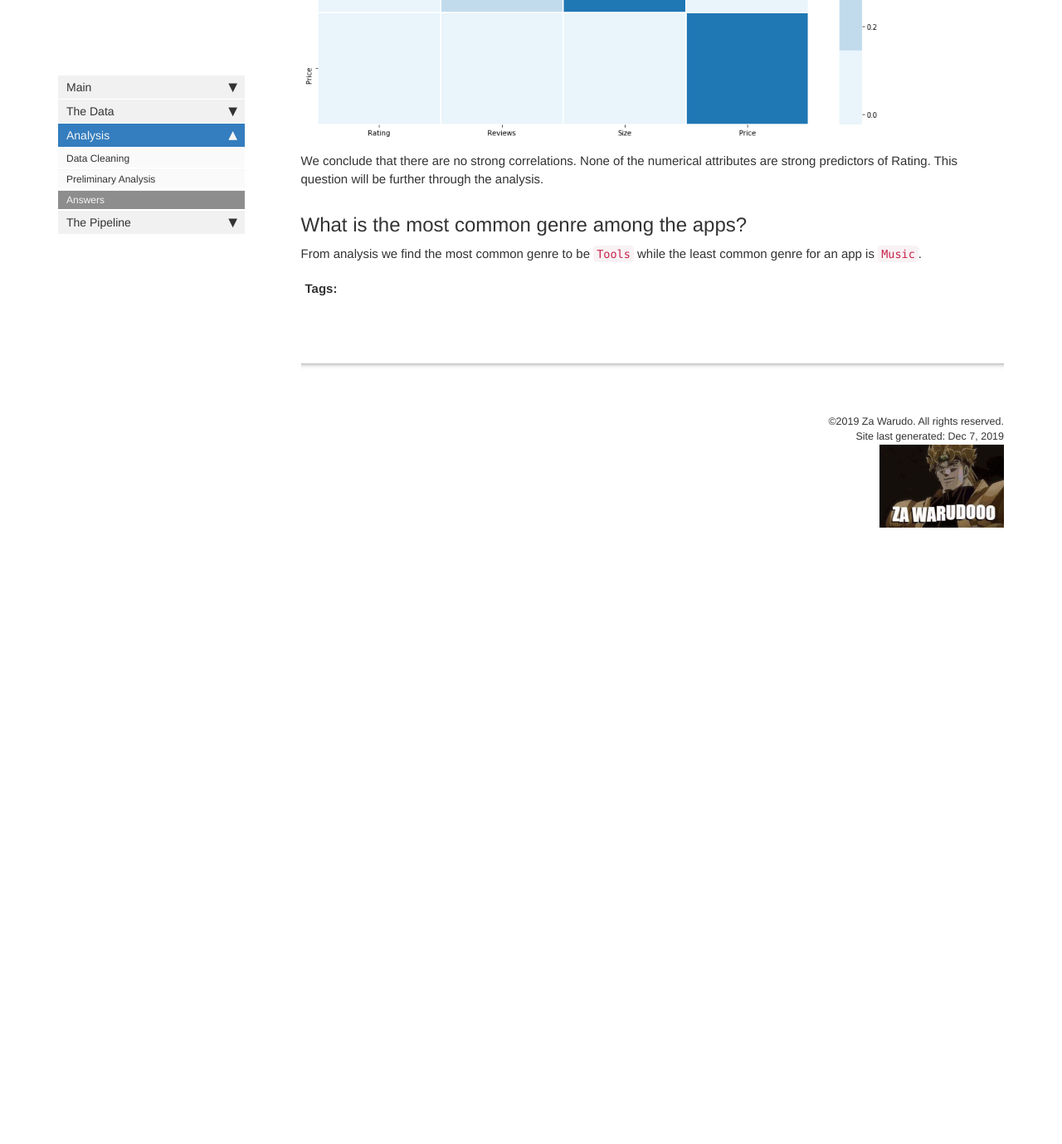
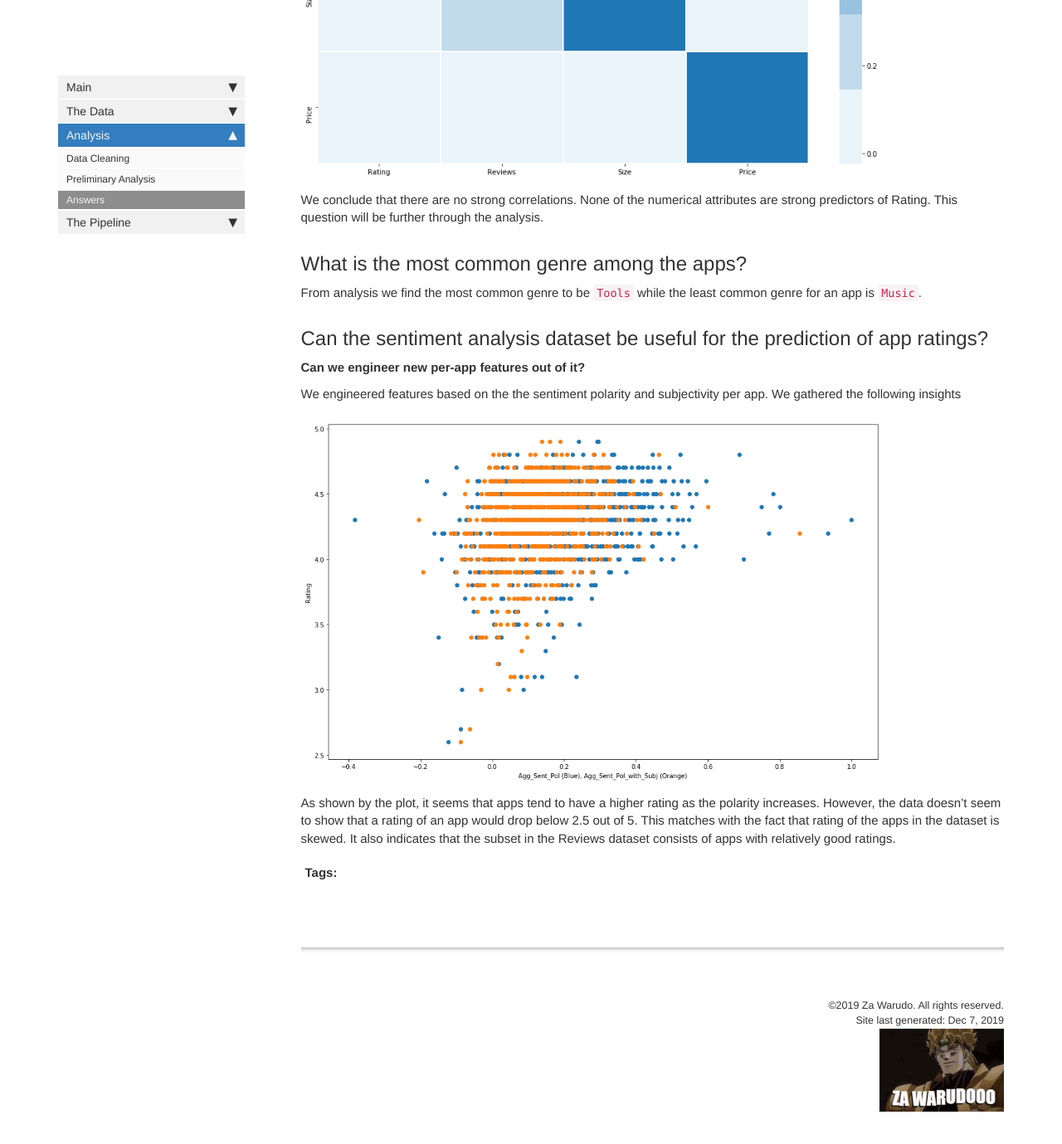
Before and after one commit to Logician724/play-store-analysis, a Jekyll site: the page built from docs/pages/mydoc/answers.md, in a window 1280 px wide and 1400 px high, scrolled down 5310 px. Shown: the top 1379 px of the window at 83% size. Built offline with Jekyll 4.4.1, drawn with Linux system fonts in a browser that asks for light colours; comment, search, counter and statistics services are not loaded; before the commit the page ends 6006 px from its top, so only the background shows below that; some of the changed text lies outside the part shown.

Commit message:
docs: Add the sentiment analysis question

```diff
--- a/docs/pages/mydoc/answers.md
+++ b/docs/pages/mydoc/answers.md
@@ -69,3 +69,13 @@ We conclude that there are no strong correlations. None of the numerical attribu
 
 ## What is the most common genre among the apps?
 From analysis we find the most common genre to be `Tools` while the least common genre for an app is `Music`.
+
+## Can the sentiment analysis dataset be useful for the prediction of app ratings?
+
+**Can we engineer new per-app features out of it?**
+
+We engineered features based on the the sentiment polarity and subjectivity per app. We gathered the following insights
+
+![Sentiment rating scatter plot](images/sentiment_scatter.png)
+
+As shown by the plot, it seems that apps tend to have a higher rating as the polarity increases. However, the data doesn't seem to show that a rating of an app would drop below 2.5 out of 5. This matches with the fact that rating of the apps in the dataset is skewed. It also indicates that the subset in the Reviews dataset consists of apps with relatively good ratings.
```
Also changed, not shown: docs/pages/mydoc/questions.md (+2 -0 lines), docs/images/sentiment_scatter.png (added), 1 other file.
